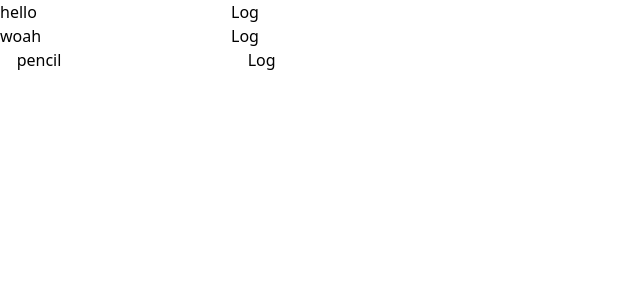
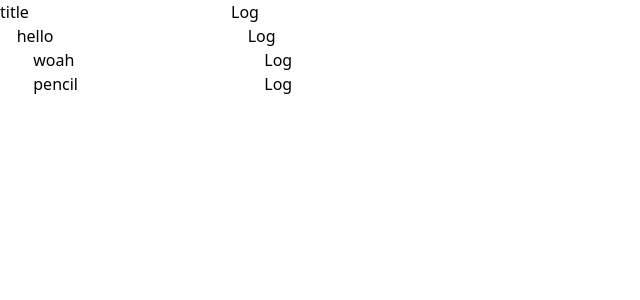
Before and after one commit to keenst/aenote, a Vue app: page / in a window 1280 px wide. Shown: the top 300 px of the page, without its empty margins (0-640 px from the left). Built offline with nearby package versions, Linux system fonts and the light colour scheme.

Commit message:
Reworked rendering and started working on editing

```diff
--- a/format.json
+++ b/format.json
@@ -1,14 +1,19 @@
 [
   {
-    "id": 0,
-    "children": []
-  },
-  {
-    "id": 2,
+    "id": 3,
     "children": [
       {
-        "id": 1,
-        "children": []
+        "id": 0,
+        "children": [
+          {
+            "id": 2,
+            "children": []
+          },
+          {
+            "id": 1,
+            "children": []
+          }
+        ]
       }
     ]
   }
--- a/ids.json
+++ b/ids.json
@@ -13,5 +13,10 @@
     "id": 2,
     "type": "text",
     "body": "woah"
+  },
+  {
+    "id": 3,
+    "type": "heading",
+    "body": "title"
   }
 ]
--- a/src/components/Editor.vue
+++ b/src/components/Editor.vue
@@ -1,11 +1,12 @@
 <template>
   <div>
-    <ElementIterator :localFormat="store.format" :depth="0"/>
+    <ElementIterator :localFormat="store.format" :depth="0" :parentId="0"/>
   </div>
 </template>
 
 <script>
 
+import { reactive } from 'vue'
 import { useEditorStore } from '/src/stores/editor-store'
 import ElementIterator from './ElementIterator.vue'
 
@@ -14,11 +15,15 @@ export default {
     ElementIterator
   },
   setup() {
-    const store = useEditorStore()
-    store.readFromFile()
+    const state = reactive({
+      store: null
+    })
+
+    state.store = useEditorStore()
+    state.store.readFromFile()
 
     return {
-      store
+      store: state.store
     }
   }
 }
--- a/src/components/Element.vue
+++ b/src/components/Element.vue
@@ -1,15 +1,19 @@
 <template>
-  <input @input="editElement" type="text" v-model="localBody">
+  <input
+    @keydown="$event => onTyping($event)"
+    type="text"
+    :value="localBody"
+  />
   <button @click="log">Log</button>
 </template>
 
 <script>
 
-import { ref, onMounted } from 'vue'
+import { ref, onMounted, reactive } from 'vue'
 import { useEditorStore } from '/src/stores/editor-store'
 
 export default {
-  props: ['id'],
+  props: ['id', 'parentId'],
   setup(props) {
     const element = ref("")
     const store = useEditorStore()
@@ -18,24 +22,35 @@ export default {
     onMounted(() => {
       // TODO: replace timeout with something faster and more consistent
       setTimeout(() => {
-        element.value = store.elements[props.id].body
+        element.value = store.elements.find(o => o.id == props.id).body
         localBody.value = element.value
       }, 200)
     })
 
-    function editElement() {
+    function onTyping(event) {
+      //console.log(event)
+
+      // if the key pressed is enter
+      if (event.key == "Enter") {
+        console.log(props.parentId)
+        store.createElement(store.findInFormat(props.parentId), 0)
+        return
+      }
+
+      // set the element's body in the store
       store.setBody(props.id, localBody.value)
     }
 
     function log() {
       console.log(localBody.value)
-      console.log(store.elements[props.id])
+      console.log(store.elements.find(o => o.id == props.id))
     }
 
     return {
       localBody,
-      editElement,
-      log
+      onTyping,
+      log,
+      element
     }
   }
 }
--- a/src/components/ElementIterator.vue
+++ b/src/components/ElementIterator.vue
@@ -1,9 +1,9 @@
 <template>
   <div v-for="item in localFormat">
     {{ "&nbsp;".repeat(depth == 0 ? 0 : (depth * 4) - 1) }}
-    <Element :id="item.id"/>
-    <div v-if="item.children.length" v-for="item2 in item.children">
-      <ElementIterator :localFormat="item.children" :depth="depth + 1"/>
+    <Element :id="item.id" :parentId="parentId"/>
+    <div v-if="item.children.length">
+      <ElementIterator :localFormat="item.children" :depth="depth + 1" :parentId="item.id"/>
     </div>
   </div>
 </template>
@@ -14,12 +14,16 @@ import { useEditorStore } from '/src/stores/editor-store'
 import Element from './Element.vue'
 
 export default {
-  props: ['localFormat', 'depth'],
+  props: ['localFormat', 'depth', 'parentId'],
   components: {
     Element
   },
   setup(props) {
     const store = useEditorStore()
+
+    setTimeout(() => {
+      //console.log(props.localFormat)
+    }, 200)
 
     return {
       store
--- a/src/stores/editor-store.ts
+++ b/src/stores/editor-store.ts
@@ -21,8 +21,44 @@ export const useEditorStore = defineStore({
           })
       ])
     },
+
     setBody(index, value) {
       this.elements[index].body = value
+    },
+
+    createElement(parent, place) {
+      // create the new element
+      this.elements.push({
+        "id": this.elements.length,
+        "type": "text",
+        "body": ""
+      })
+
+      // add the new element to the layout
+      parent.children.splice(place, 0, {
+        "id": this.elements.length - 1,
+        "children": []
+      })
+    },
+
+    findInFormat(id) {
+      return findInArray(this.format, id)
     }
   }
 })
+
+function findInArray(array, id) {
+  for (let i = 0; i < array.length; i++) {
+
+    // if id matches, return object
+    if (array[i].id == id) return array[i]
+
+    if (array[i].children.length) {
+      // loop through children of object
+      let found = findInArray(array[i].children, id)
+      if (found != null) return found
+    }
+
+    return null
+  }
+}
```
